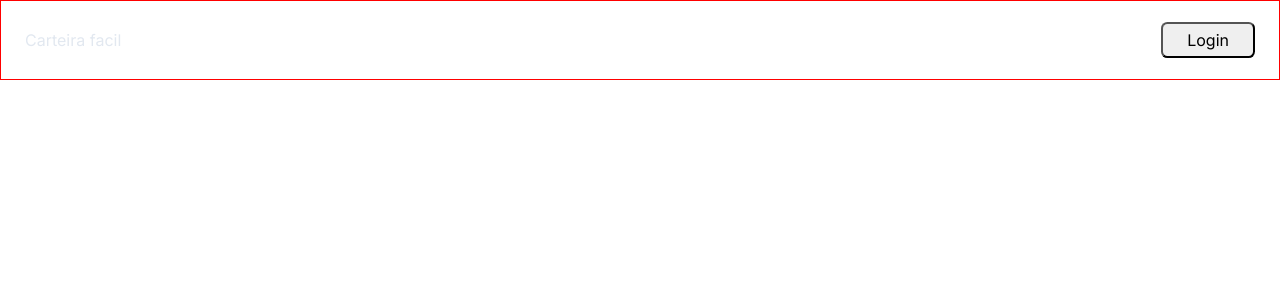
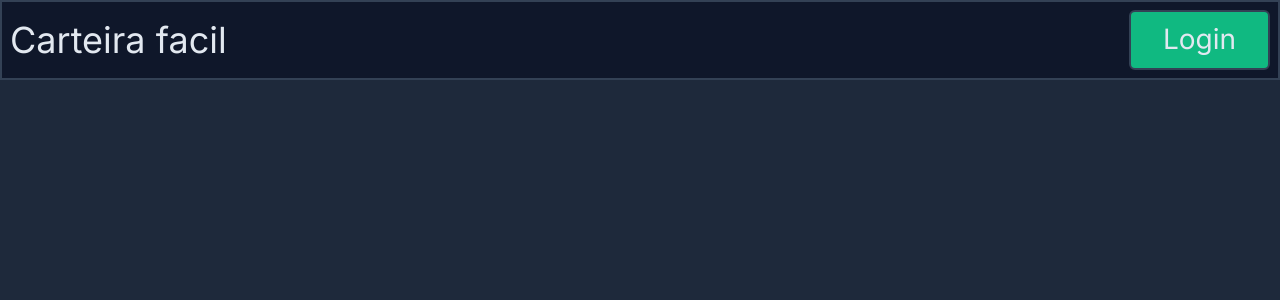
Before and after one commit to gustavomiranda2302/carteira-facil, a React (Vite) app: page / in a window 1280 px wide. Shown: the top 300 px of the page. Built offline with nearby package versions, Linux system fonts and the light colour scheme.

Commit message:
refactor: migração do CSS pra Tailwind CSS

```diff
--- a/package.json
+++ b/package.json
@@ -16,6 +16,7 @@
   "devDependencies": {
     "@babel/core": "^7.29.7",
     "@rolldown/plugin-babel": "^0.2.3",
+    "@tailwindcss/vite": "^4.3.1",
     "@types/babel__core": "^7.20.5",
     "@types/node": "^24.13.2",
     "@types/react": "^19.2.17",
@@ -23,6 +24,7 @@
     "@vitejs/plugin-react": "^6.0.2",
     "babel-plugin-react-compiler": "^1.0.0",
     "oxlint": "^1.69.0",
+    "tailwindcss": "^4.3.1",
     "typescript": "~6.0.2",
     "vite": "^8.1.0"
   }
--- a/src/pages/App.tsx
+++ b/src/pages/App.tsx
@@ -1,17 +1,15 @@
-import "../styles/utility.css"
-import "../styles/header.css"
 import "../styles/index.css"
-import "../styles/button.css"
 
 function App() {
 
 
   return (
     <>
-      <header>
-        <h1>Carteira facil</h1>
-        <button>Login</button>
+      <header className="flex justify-between px-2 py-1 border-2 border-border bg-bg text-text h-[10vh] w-full box-border items-center">
+        <h1 className="text-2xl">Carteira facil</h1>
+        <button className="bg-cta cursor-pointer border-2 border-border text-xl rounded-md py-2 px-8 ">Login</button>
       </header>
+      <main className="bg-card min-h-screen"></main>
 
     </>
   )
--- a/src/styles/button.css
+++ /dev/null
@@ -1,10 +0,0 @@
-button{
-    height: 36px;
-    padding-inline: 1.5rem;
-    border-radius: 0.4rem;
-    font-size: var(--fs-base);
-
-}
-button:hover{
-    cursor: pointer;
-}
--- a/src/styles/header.css
+++ /dev/null
@@ -1,9 +0,0 @@
-header{
-    display: flex;
-    height: min(80px,10vh);
-    width: 100vw;
-    border: solid 1px red;
-    align-items: center;
-    justify-content: space-between;
-    padding: 0rem 1.5rem 0rem 1.5rem;
-}
--- a/src/styles/index.css
+++ b/src/styles/index.css
@@ -1,43 +1,26 @@
-*,
-*::before,
-*::after {
-    box-sizing: border-box;
+@import "tailwindcss";
+
+@theme {
+  --color-bg: #0f172a;
+  --color-border: #334155;
+  --color-text: #e2e8f0;
+  --color-card: #1e293b;
+  --color-primary: #2563eb;
+  --color-accent: #38bdf8;
+  --color-cta: #10b981;
+  --color-warning: #f97316;
+  --color-danger: #ef4444;
+
+  --font-sans: "Inter", system-ui, sans-serif;
+
+  --text-sm: 0.875rem;
+  --text-base: 1rem;
+  --text-lg: 1.25rem;
+  --text-xl: 1.75rem;
+  --text-2xl: 2.25rem;
 }
-
-* {
-    margin: 0;
-    padding: 0;
-    font: inherit;
-}
-
-:root {
-    --font-primary: 'Inter', system-ui, sans-serif;
-
-    --bg-color: #0F172A;
-    --border-color: #334155;
-    --text-color: #E2E8F0;
-    --secondary-text-color: #94A3B8;
-    --card-color: #1E293B;
-    --primary-color: #2563EB;
-    --accent-color: #38BDF8;
-    --cta-color: #10B981;
-    --anchor-color: #324496;
-    --warning-color: #F97316;
-    --danger-color: #EF4444;
-
-    --fs-sm: 0.875rem;
-    --fs-base: 1rem;
-    --fs-lg: 1.25rem;
-    --fs-xl: 1.75rem;
-    --fs-2xl: 2.25rem;
-}
-
 h1,
 h2,
 h3 {
-    color: var(--text-color);
+  color: var(--text-color);
 }
-
-body {
-    font-family: var(--font-primary);
-}
--- a/src/styles/utility.css
+++ /dev/null
@@ -1,16 +0,0 @@
-.flex{
-    display: flex;
-
-}
-.grid{
-    display: grid;
-}
-
-.gap-1{
-    gap: 1rem;
-}
-
-.gap-1\.5{
-    gap: 1.5rem
-
-}
--- a/vite.config.ts
+++ b/vite.config.ts
@@ -1,11 +1,7 @@
-import { defineConfig } from 'vite'
-import react, { reactCompilerPreset } from '@vitejs/plugin-react'
-import babel from '@rolldown/plugin-babel'
+import { defineConfig } from "vite";
+import react from "@vitejs/plugin-react";
+import tailwindcss from "@tailwindcss/vite";
 
-// https://vite.dev/config/
 export default defineConfig({
-  plugins: [
-    react(),
-    babel({ presets: [reactCompilerPreset()] })
-  ],
-})
+  plugins: [react(), tailwindcss()],
+});
```
Also changed, not shown: 1 other file (tests, documents, lock files or other folders).
